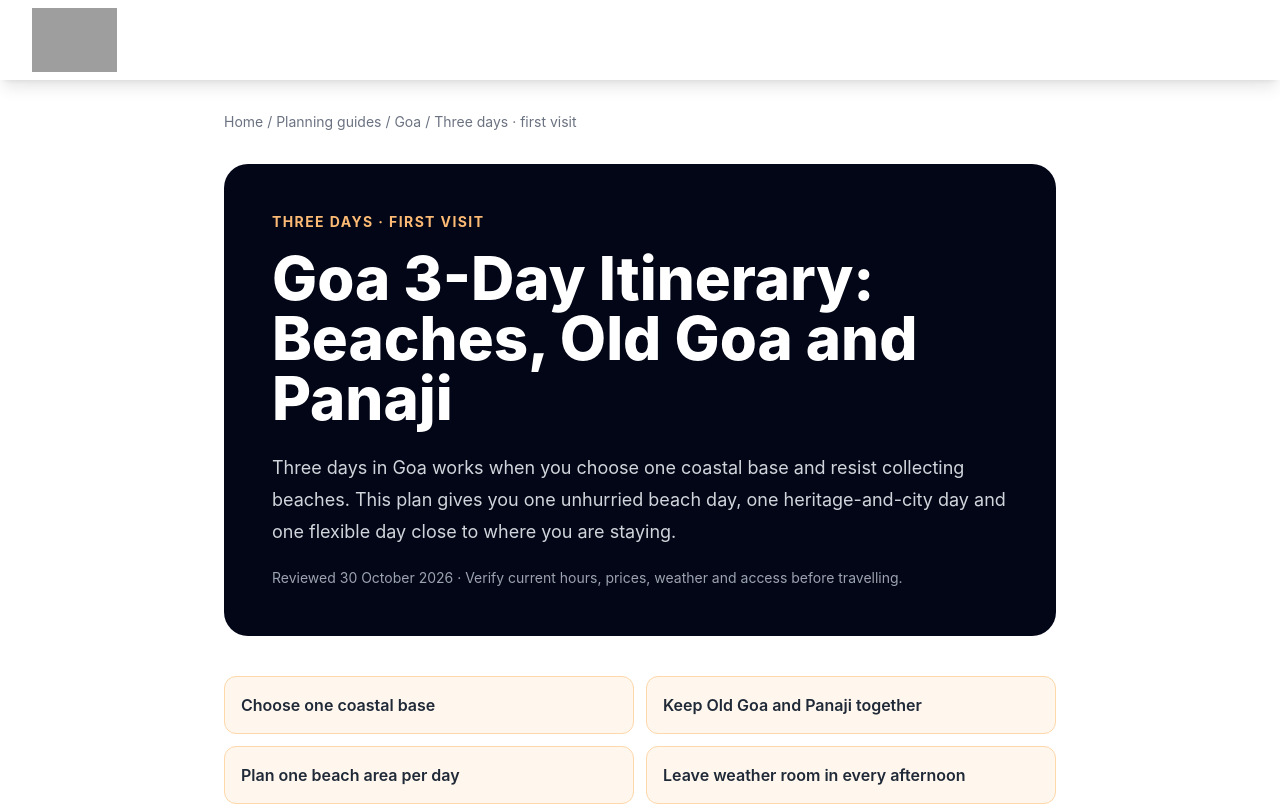
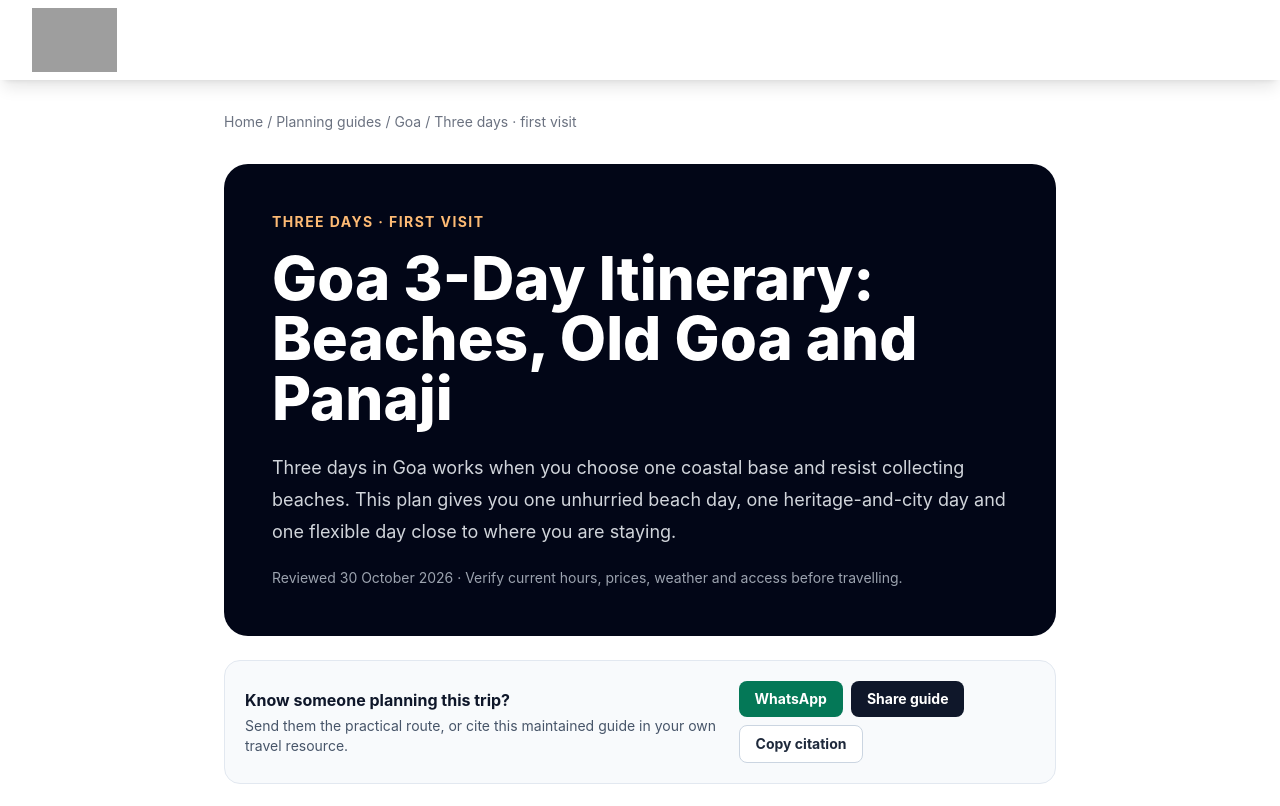
Before and after one commit to explorethecity3/etc, a Next.js app: page /goa-guides/goa-three-day-itinerary in a window 1280 px wide. Shown: the top 806 px of the page. Built offline with nearby package versions, Linux system fonts and the light colour scheme; grey boxes are pictures that could not be loaded; a web font is replaced by a local one.

Commit message:
Add measurable guide sharing and citations

```diff
--- a/components/CityGuideArticle.js
+++ b/components/CityGuideArticle.js
@@ -1,4 +1,5 @@
 import Link from 'next/link'
+import GuideShareBar from './GuideShareBar'
 
 export default function CityGuideArticle({ cityName, citySlug, guide, allGuides = [], reviewedDate = '30 October 2026', dateModified = '2026-10-30' }) {
   const canonical = `https://www.explorethecity.in/${citySlug}-guides/${guide.slug}`
@@ -46,6 +47,7 @@ export default function CityGuideArticle({ cityName, citySlug, guide, allGuides
           <p className="mt-6 text-lg leading-8 text-gray-300">{guide.intro}</p>
           <p className="mt-5 text-sm text-gray-400">Reviewed {reviewedDate} · Verify current hours, prices, weather and access before travelling.</p>
         </header>
+        <GuideShareBar title={guide.title} citySlug={citySlug} guideSlug={guide.slug} reviewedDate={reviewedDate} />
         <section className="mt-10 grid gap-3 sm:grid-cols-2">{guide.summary.map((item) => <div key={item} className="rounded-xl border border-orange-200 bg-orange-50 p-4 font-semibold text-gray-800">{item}</div>)}</section>
         <section className="mt-14">
           <h2 className="text-3xl font-extrabold">The practical plan</h2>
--- /dev/null
+++ b/components/GuideShareBar.js
@@ -0,0 +1,75 @@
+'use client'
+
+import { useState } from 'react'
+
+function track(method, city, slug) {
+  if (typeof window.gtag === 'function') {
+    window.gtag('event', 'share', {
+      method,
+      content_type: 'city_guide',
+      item_id: `${city}/${slug}`,
+    })
+  }
+}
+
+export default function GuideShareBar({ title, citySlug, guideSlug, reviewedDate }) {
+  const [status, setStatus] = useState('')
+  const url = `https://www.explorethecity.in/${citySlug}-guides/${guideSlug}`
+  const message = `${title} — a practical guide from Explore The City`
+  const whatsappUrl = `https://wa.me/?text=${encodeURIComponent(`${message}\n${url}`)}`
+  const citation = `Explore The City Editorial. “${title}.” Reviewed ${reviewedDate}. ${url}`
+
+  async function copyText(text, successMessage, method) {
+    try {
+      await navigator.clipboard.writeText(text)
+      setStatus(successMessage)
+      track(method, citySlug, guideSlug)
+    } catch {
+      setStatus('Copying was blocked. Select the page address from your browser instead.')
+    }
+  }
+
+  async function shareGuide() {
+    if (!navigator.share) {
+      await copyText(url, 'Guide link copied.', 'copy_link')
+      return
+    }
+
+    try {
+      await navigator.share({ title, text: message, url })
+      setStatus('Guide shared.')
+      track('native_share', citySlug, guideSlug)
+    } catch (error) {
+      if (error?.name !== 'AbortError') setStatus('Sharing did not open. You can copy the link instead.')
+    }
+  }
+
+  return (
+    <aside className="mt-6 rounded-2xl border border-slate-200 bg-slate-50 p-5" aria-label="Share and cite this guide">
+      <div className="flex flex-col gap-4 sm:flex-row sm:items-center sm:justify-between">
+        <div>
+          <p className="font-bold text-slate-900">Know someone planning this trip?</p>
+          <p className="mt-1 text-sm text-slate-600">Send them the practical route, or cite this maintained guide in your own travel resource.</p>
+        </div>
+        <div className="flex flex-wrap gap-2">
+          <a
+            href={whatsappUrl}
+            target="_blank"
+            rel="noopener noreferrer"
+            onClick={() => track('whatsapp', citySlug, guideSlug)}
+            className="rounded-lg bg-emerald-700 px-4 py-2 text-sm font-bold text-white transition hover:bg-emerald-600"
+          >
+            WhatsApp
+          </a>
+          <button type="button" onClick={shareGuide} className="rounded-lg bg-slate-900 px-4 py-2 text-sm font-bold text-white transition hover:bg-slate-700">
+            Share guide
+          </button>
+          <button type="button" onClick={() => copyText(citation, 'Citation copied.', 'copy_citation')} className="rounded-lg border border-slate-300 bg-white px-4 py-2 text-sm font-bold text-slate-800 transition hover:border-slate-500">
+            Copy citation
+          </button>
+        </div>
+      </div>
+      {status && <p className="mt-3 text-sm font-semibold text-slate-700" role="status">{status}</p>}
+    </aside>
+  )
+}
```
